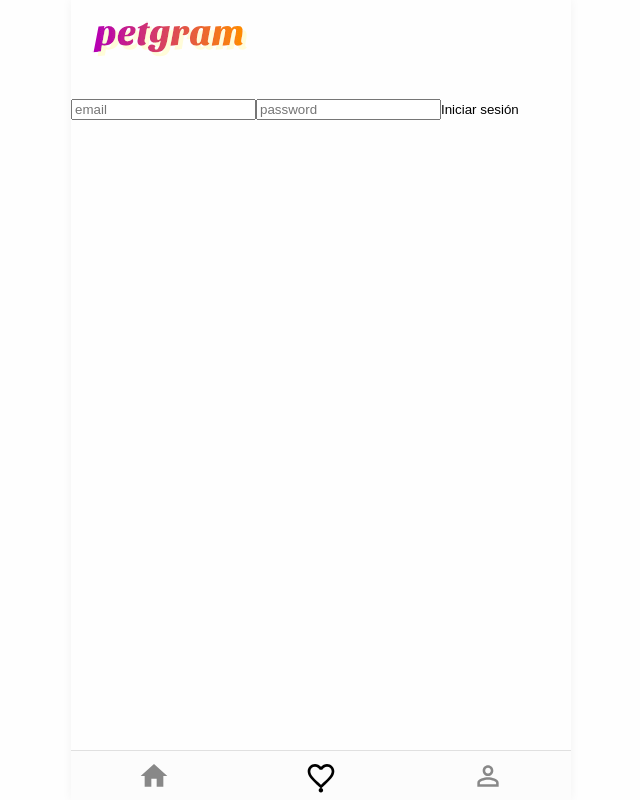
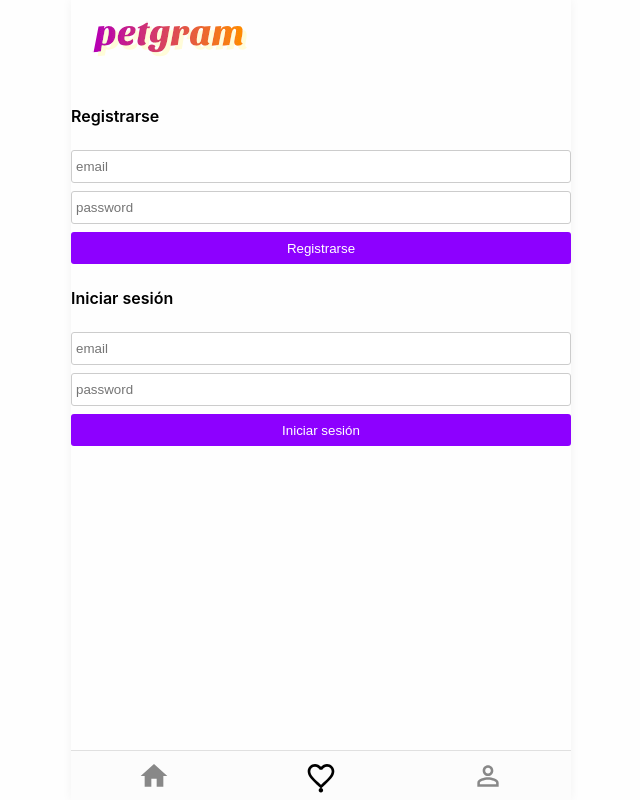
Before and after one commit to boversauros/petgram, a React app: page /favs in a window 1280 px wide. Shown: the whole page, without its empty margins (319-959 px from the left). Built offline with nearby package versions, Linux system fonts and the light colour scheme.

Commit message:
basic form styles

```diff
--- a/src/components/UserForm/index.js
+++ b/src/components/UserForm/index.js
@@ -1,15 +1,19 @@
-import React from 'react'
+import React, { Fragment } from 'react'
 import { useInputValue } from '../../hooks/useInputValue'
+import { Form, Input, Button, Title } from './styles'
 
-export const UserForm = ({ onSubmit }) => {
+export const UserForm = ({ onSubmit, title }) => {
   const email = useInputValue('')
   const password = useInputValue('')
 
   return (
-    <form onSubmit={onSubmit}>
-      <input placeholder='email' {...email} />
-      <input placeholder='password' type='password' {...password} />
-      <button>Iniciar sesión</button>
-    </form>
+    <Fragment>
+      <Title>{title}</Title>
+      <Form onSubmit={onSubmit}>
+        <Input placeholder='email' {...email} />
+        <Input placeholder='password' type='password' {...password} />
+        <Button>{title}</Button>
+      </Form>
+    </Fragment>
   )
 }
--- /dev/null
+++ b/src/components/UserForm/styles.js
@@ -0,0 +1,29 @@
+import styled from 'styled-components'
+
+export const Form = styled.form`
+    padding: 16px 0;
+`
+
+export const Input = styled.input`
+    border: 1px solid #ccc;
+    border-radius: 3px;
+    margin-bottom: 8px;
+    padding: 8px 4px;
+    display: block;
+    width: 100%;
+`
+
+export const Button = styled.button`
+    background: #8d00ff;
+    border-radius: 3px;
+    color: #fff;
+    height: 32px;
+    display: block;
+    width: 100%;
+    text-align: center;
+`
+export const Title = styled.h2`
+    font-size: 16px;
+    font-weight: 600;
+    padding: 8px 0;
+`
--- a/src/pages/NotRegisteredUser.js
+++ b/src/pages/NotRegisteredUser.js
@@ -1,4 +1,4 @@
-import React from 'react'
+import React, { Fragment } from 'react'
 import Context from '../Context'
 import { UserForm } from '../components/UserForm'
 
@@ -6,7 +6,12 @@
   <Context.Consumer>
     {
       ({ activateAuth }) => {
-        return <UserForm onSubmit={activateAuth} />
+        return (
+          <Fragment>
+            <UserForm onSubmit={activateAuth} title='Registrarse' />
+            <UserForm onSubmit={activateAuth} title='Iniciar sesión' />
+          </Fragment>
+        )
       }
     }
   </Context.Consumer>
```
